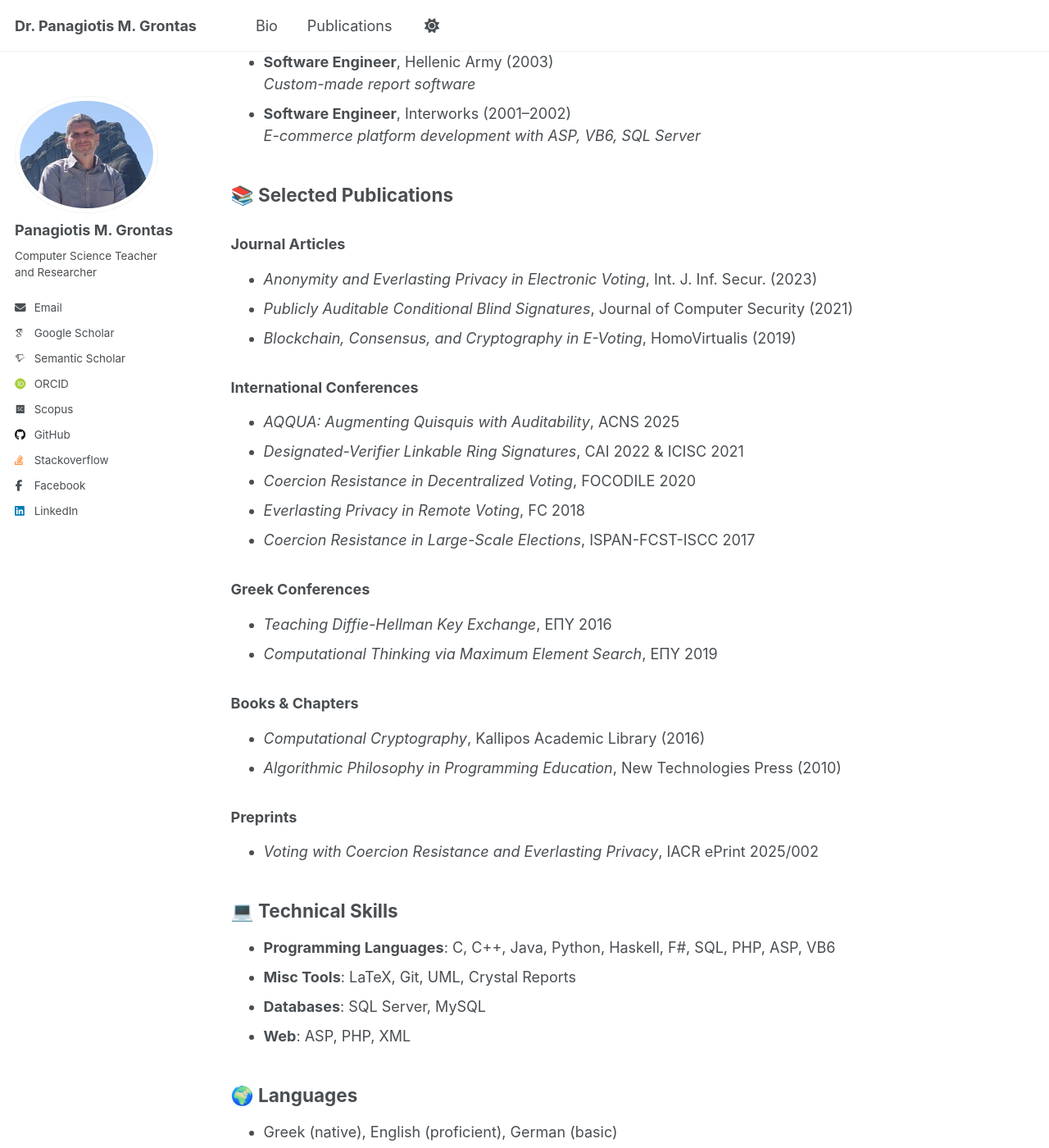
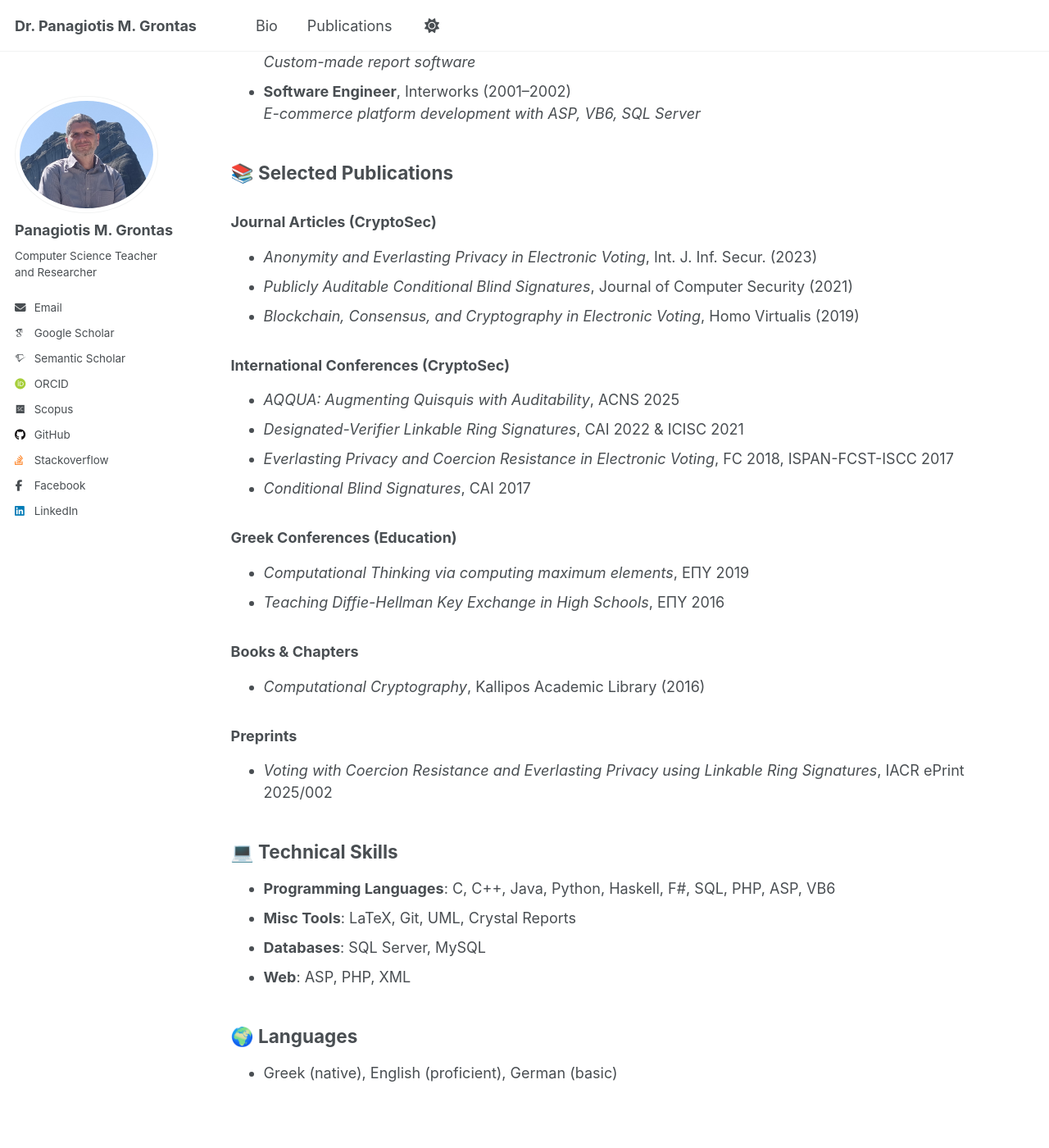
Before and after one commit to pgrontas/pgrontas.github.io, a Jekyll site: the page built from _pages/cv.md, in a window 1280 px wide and 1400 px high, scrolled down 1136 px. Shown: the whole window at 82% size. Built offline with Jekyll 4.4.1, drawn with Linux system fonts in a browser that asks for light colours; some web fonts are replaced; a script that is not in the unit is left out; some of the changed text lies outside the part shown.

Commit message:
fixed cv

```diff
--- a/_pages/cv.md
+++ b/_pages/cv.md
@@ -10,6 +10,7 @@
 {% include base_path %}
 
 ## 🎓 Education
+
 - **PhD in Cryptography**, NTUA (2020)
   *Thesis: Privacy-preserving protocols for electronic voting*
 - **MSc in Logic, Algorithms & Computation**, University of Athens (2014)
@@ -17,23 +18,26 @@
 - **BSc in Informatics**, University of Piraeus (2000)
 
 ## 🔬 Research & Academic Roles
-- **Postdoctoral Researcher**, Athena RC & NTUA (2021–present)
+
+- **Postdoctoral Researcher**, Archimedes, Athena RC & NTUA (2021–present)
   *Focus: Cryptographic protocols, privacy in e-voting & cryptocurrencies*
-- **Adjunct Lecturer**, NTUA & University of Athens
+- **Adjunct Lecturer**, NTUA & University of Athens (ALMA)
   *Courses: Cryptography, Algorithms, Complexity Theory*
 - **Thesis Supervisor**, multiple graduate projects on Schnorr signatures, ring signatures, and voting protocols
 - **Teaching Assistant**, NTUA (2013–2020)
-  *Created lectures and exercises on public-key cryptography, zero-knowledge proofs, and coercion-resistant voting*
+  *Lectures and exercises on public-key cryptography, zero-knowledge proofs, and coercion-resistant voting*
 - **Lab Instructor**, TEI of Epirus (2006–2007)
-  *Database access libraries (ADO, ADO.NET)*
+  *Database access programming techniques and libraries (ADO, ADO.NET)*
 
 ## 👨‍🏫 Teaching Experience
+
 - **High School CS Teacher**, Greek Ministry of Education (2005–present)
   *Curriculum design, national exam evaluator, educational material author*
-- **Instructor**, Vocational Institutes (IEK)
+- **Instructor**, Greek Vocational Institutes (IEK)
   *Subjects: Algorithms, Databases, OS, System Security, PHP, C++*
 
 ## 💼 Industry Experience
+
 - **Software Engineer**, Profile Systems (2004–2005)
   *Developed CRM and project management tools using VB6, SQL Server*
 - **Software Engineer**, Accenture (2003–2004)
@@ -45,34 +49,39 @@
 
 ## 📚 Selected Publications
 
-### Journal Articles
+### Journal Articles (CryptoSec)
+
 - *Anonymity and Everlasting Privacy in Electronic Voting*, Int. J. Inf. Secur. (2023)
 - *Publicly Auditable Conditional Blind Signatures*, Journal of Computer Security (2021)
-- *Blockchain, Consensus, and Cryptography in E-Voting*, HomoVirtualis (2019)
+- *Blockchain, Consensus, and Cryptography in Electronic Voting*, Homo Virtualis (2019)
 
-### International Conferences
+### International Conferences (CryptoSec)
+
 - *AQQUA: Augmenting Quisquis with Auditability*, ACNS 2025
 - *Designated-Verifier Linkable Ring Signatures*, CAI 2022 & ICISC 2021
-- *Coercion Resistance in Decentralized Voting*, FOCODILE 2020
-- *Everlasting Privacy in Remote Voting*, FC 2018
-- *Coercion Resistance in Large-Scale Elections*, ISPAN-FCST-ISCC 2017
+- *Everlasting Privacy and Coercion Resistance in Electronic Voting*, FC 2018, ISPAN-FCST-ISCC 2017
+- *Conditional Blind Signatures*, CAI 2017
 
-### Greek Conferences
-- *Teaching Diffie-Hellman Key Exchange*, EΠΥ 2016
-- *Computational Thinking via Maximum Element Search*, EΠΥ 2019
+### Greek Conferences (Education)
+
+- *Computational Thinking via computing maximum elements*, EΠΥ 2019
+- *Teaching Diffie-Hellman Key Exchange in High Schools*, EΠΥ 2016
 
 ### Books & Chapters
+
 - *Computational Cryptography*, Kallipos Academic Library (2016)
-- *Algorithmic Philosophy in Programming Education*, New Technologies Press (2010)
 
 ### Preprints
-- *Voting with Coercion Resistance and Everlasting Privacy*, IACR ePrint 2025/002
+
+- *Voting with Coercion Resistance and Everlasting Privacy using Linkable Ring Signatures*, IACR ePrint 2025/002
 
 ## 💻 Technical Skills
+
 - **Programming Languages**: C, C++, Java, Python, Haskell, F#, SQL, PHP, ASP, VB6
 - **Misc Tools**: LaTeX, Git, UML, Crystal Reports
 - **Databases**: SQL Server, MySQL
 - **Web**: ASP, PHP, XML
 
 ## 🌍 Languages
+
 - Greek (native), English (proficient), German (basic)
```
